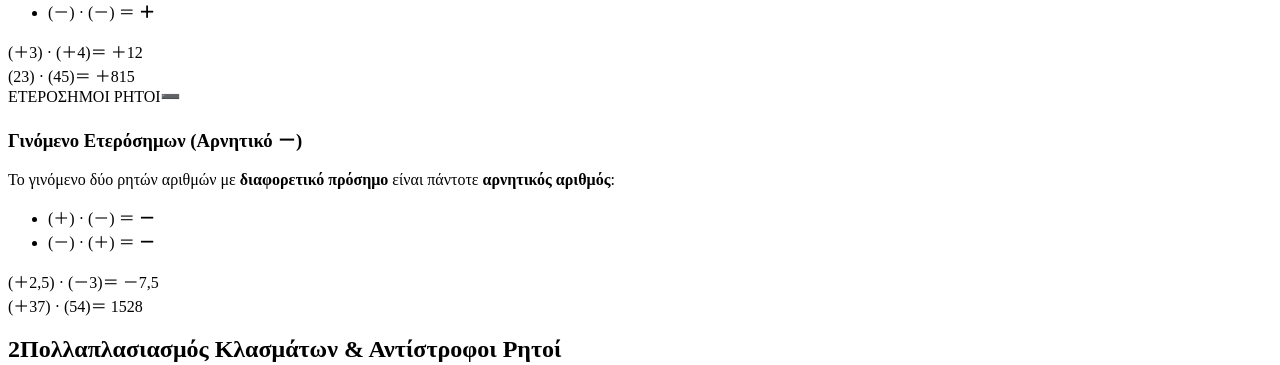
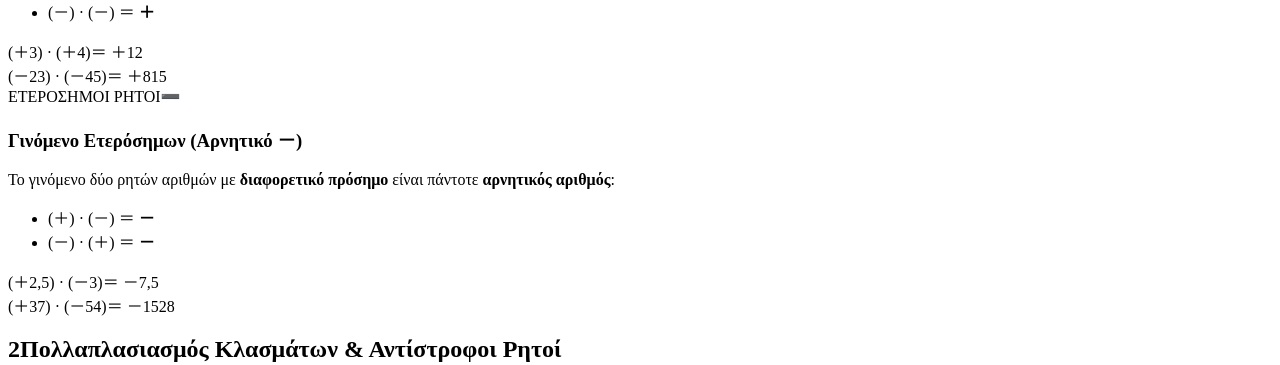
Before and after one commit to gkrimpas-lab/learn-maths-2026, a Next.js app: page /a-gymnasiou/18-pollaplasiasmos-klasmata in a window 1280 px wide. Shown: the part 357-722 px from the top of the page. Built offline with nearby package versions, Linux system fonts and the light colour scheme.

Commit message:
Update 18-pollaplasiasmos-klasmata.js

```diff
--- a/pages/a-gymnasiou/18-pollaplasiasmos-klasmata.js
+++ b/pages/a-gymnasiou/18-pollaplasiasmos-klasmata.js
@@ -13,19 +13,18 @@ const gcd = (a, b) => {
   return x || 1;
 };
 
-// Επαναχρησιμοποιήσιμο component για κλασματική γραφή με πρόσημο μπροστά
+// Επαναχρησιμοποιήσιμο component για κλασματική γραφή με ασφαλή ανίχνευση προσήμου
 function Frac({ num, den, isNeg = false, className = '' }) {
-  const numericNeg =
-    (typeof num === 'number' && num < 0) ||
-    (typeof den === 'number' && den < 0);
-  const showMinus = isNeg || numericNeg;
+  const numStr = String(num);
+  const denStr = String(den);
+  const hasMinus = numStr.startsWith('-') || denStr.startsWith('-') || isNeg;
 
-  const displayNum = typeof num === 'number' ? Math.abs(num) : num.toString().replace(/^-/, '');
-  const displayDen = typeof den === 'number' ? Math.abs(den) : den.toString().replace(/^-/, '');
+  const displayNum = numStr.replace(/^-/, '');
+  const displayDen = denStr.replace(/^-/, '');
 
   return (
     <span className={`inline-flex items-center gap-1 align-middle mx-1 font-mono ${className}`}>
-      {showMinus && <span className="font-bold">－</span>}
+      {hasMinus && <span className="font-bold">－</span>}
       <span className="inline-flex flex-col items-center justify-center leading-none text-center">
         <span className="pb-0.5 px-1 border-b-2 w-full text-center" style={{ borderColor: 'currentColor' }}>
           {displayNum}
@@ -133,6 +132,7 @@ export default function PollaplasiasmosKlasmataTheoria() {
                 </ul>
               </div>
 
+              {/* Ομόσημοι (Αριστερή κάρτα) */}
               <div className="space-y-2 pt-2 border-t border-indigo-100 font-mono text-xs sm:text-sm text-indigo-950">
                 <div className="flex items-center justify-between p-2.5 bg-white rounded-xl border border-indigo-100">
                   <span>(＋3) · (＋4)</span>
@@ -140,10 +140,10 @@ export default function PollaplasiasmosKlasmataTheoria() {
                 </div>
                 <div className="flex items-center justify-between p-2.5 bg-white rounded-xl border border-indigo-100">
                   <span className="flex items-center gap-1">
-                    (<Frac num="-2" den="3" />) · (<Frac num="-4" den="5" />)
+                    (<Frac num={2} den={3} isNeg={true} />) · (<Frac num={4} den={5} isNeg={true} />)
                   </span>
                   <span className="font-bold text-emerald-700 flex items-center">
-                    ＝ ＋<Frac num="8" den="15" />
+                    ＝ ＋<Frac num={8} den={15} />
                   </span>
                 </div>
               </div>
@@ -166,6 +166,7 @@ export default function PollaplasiasmosKlasmataTheoria() {
                 </ul>
               </div>
 
+              {/* Ετερόσημοι (Δεξιά κάρτα) */}
               <div className="space-y-2 pt-2 border-t border-sky-100 font-mono text-xs sm:text-sm text-sky-950">
                 <div className="flex items-center justify-between p-2.5 bg-white rounded-xl border border-sky-100">
                   <span>(＋2,5) · (－3)</span>
@@ -173,10 +174,10 @@ export default function PollaplasiasmosKlasmataTheoria() {
                 </div>
                 <div className="flex items-center justify-between p-2.5 bg-white rounded-xl border border-sky-100">
                   <span className="flex items-center gap-1">
-                    (＋<Frac num="3" den="7" />) · (<Frac num="-5" den="4" />)
+                    (＋<Frac num={3} den={7} />) · (<Frac num={5} den={4} isNeg={true} />)
                   </span>
                   <span className="font-bold text-rose-700 flex items-center">
-                    ＝ <Frac num="-15" den="28" />
+                    ＝ <Frac num={15} den={28} isNeg={true} />
                   </span>
                 </div>
               </div>
```
